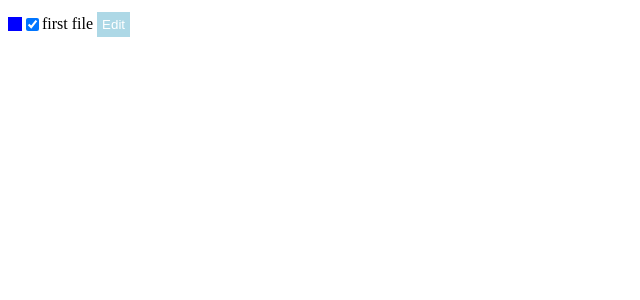
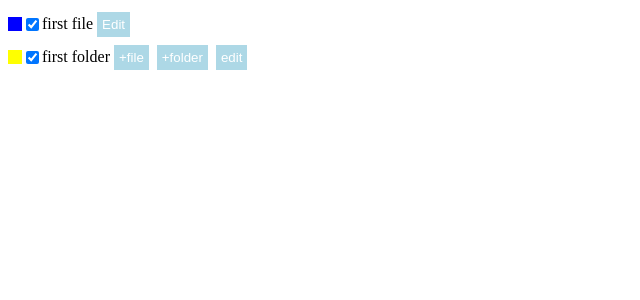
Before and after one commit to zorichmaxim/viewing-tree-files, an Angular app: page / in a window 1280 px wide. Shown: the top 300 px of the page, without its empty margins (0-640 px from the left). Built offline with nearby package versions, Linux system fonts and the light colour scheme.

Commit message:
some styles

```diff
--- a/src/app/app.component.html
+++ b/src/app/app.component.html
@@ -1,5 +1,5 @@
 <app-file-new></app-file-new>
-
+<app-folder-new></app-folder-new>
 
 <!--
 <section>
--- a/src/app/folder-new/folder-new.component.css
+++ b/src/app/folder-new/folder-new.component.css
@@ -0,0 +1,4 @@
+.folder-section {
+    display: flex;
+    align-items: center;
+}
```
